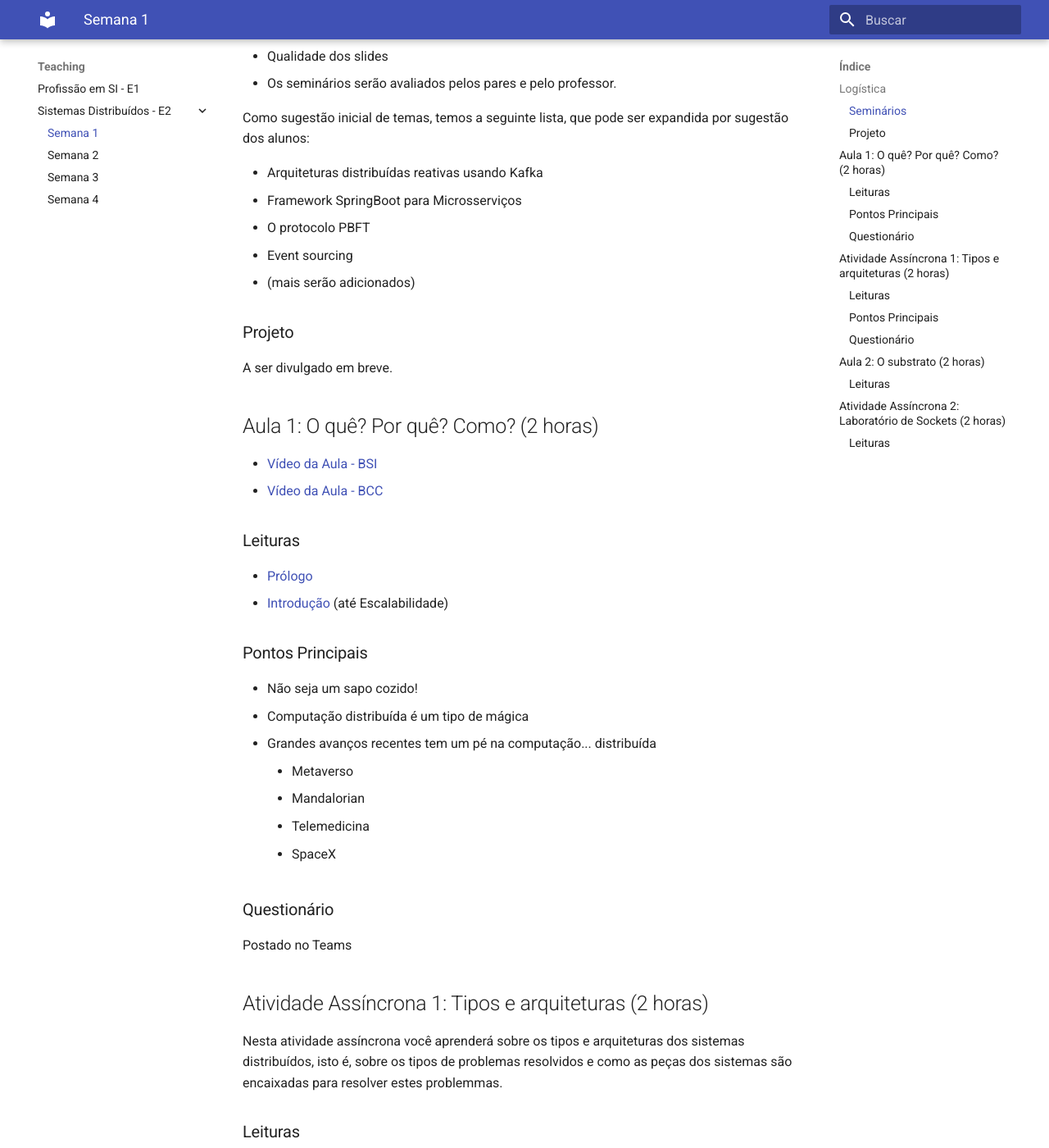
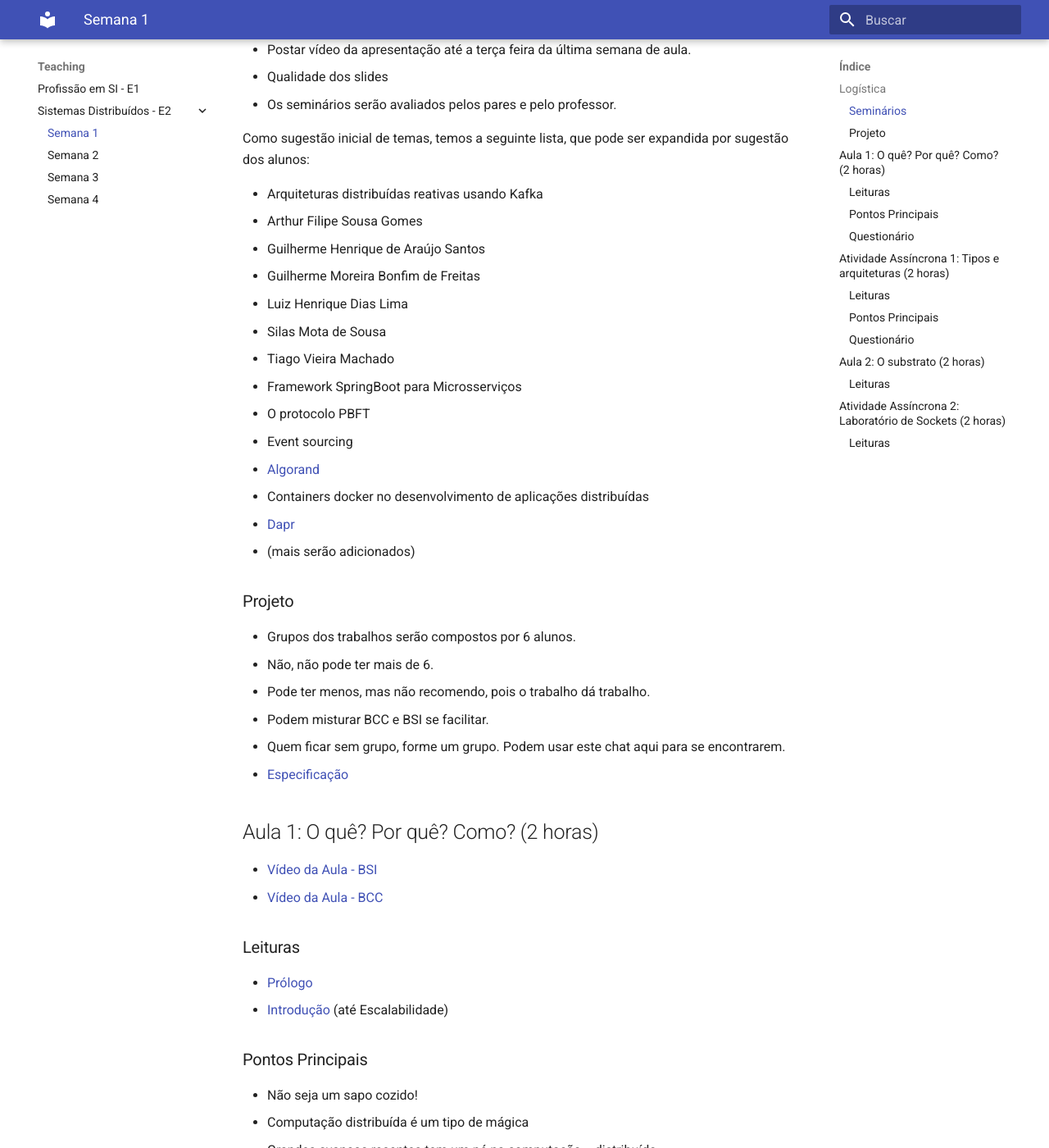
Before and after one commit to lasarojc/lasarojc.github.io, an MkDocs documentation site: the page built from docs/teaching/gbc074gsi028/semana1.md, in a window 1280 px wide and 1400 px high, scrolled down 3071 px. Shown: the whole window at 82% size. Built offline with MkDocs 1.6.1 and Material for MkDocs 9.7.7, drawn with Linux system fonts in a browser that asks for light colours; emoji names are drawn with the system emoji font; formulas are drawn with MathJax 3; some of the changed text lies outside the part shown.

Commit message:
projeto e seminários

```diff
--- a/docs/teaching/gbc074gsi028/semana1.md
+++ b/docs/teaching/gbc074gsi028/semana1.md
@@ -63,7 +63,7 @@
 
 ### Seminários
 
-Os alunos deverão apresentar seminários, desenvolvidos em grupo, para seus colegas.
+Os alunos deverão apresentar seminários, desenvolvidos em grupos de 8 alunos, para seus colegas.
 
 O **objetivo** dos seminários é apresentar tópicos modernos relacionados à computação distribuída.
 
@@ -85,14 +85,28 @@
 Como sugestão inicial de temas, temos a seguinte lista, que pode ser expandida por sugestão dos alunos:
 
 * Arquiteturas distribuídas reativas usando Kafka
+   3. Arthur Filipe Sousa Gomes
+   2. Guilherme Henrique de Araújo Santos
+   1. Guilherme Moreira Bonfim de Freitas
+   1. Luiz Henrique Dias Lima
+   1. Silas Mota de Sousa
+   1. Tiago Vieira Machado
 * Framework SpringBoot para Microsserviços
 * O protocolo PBFT
-*  Event sourcing
+* Event sourcing
+* [Algorand](https://algorand.foundation/)
+* Containers docker no desenvolvimento de aplicações distribuídas
+* [Dapr](https://docs.dapr.io)
 * (mais serão adicionados)
 
 ### Projeto
-A ser divulgado em breve.
 
+* Grupos dos trabalhos serão compostos por 6 alunos.
+   * Não, não pode ter mais de 6.
+   * Pode ter menos, mas não recomendo, pois o trabalho dá trabalho.
+   * Podem misturar BCC e BSI se facilitar.
+   * Quem ficar sem grupo, forme um grupo. Podem usar este chat aqui para se encontrarem.
+* [Especificação](https://lasarojc.github.io/ds_notes/projeto/)
 
 ## Aula 1: O quê? Por quê? Como? (2 horas)
 
```
